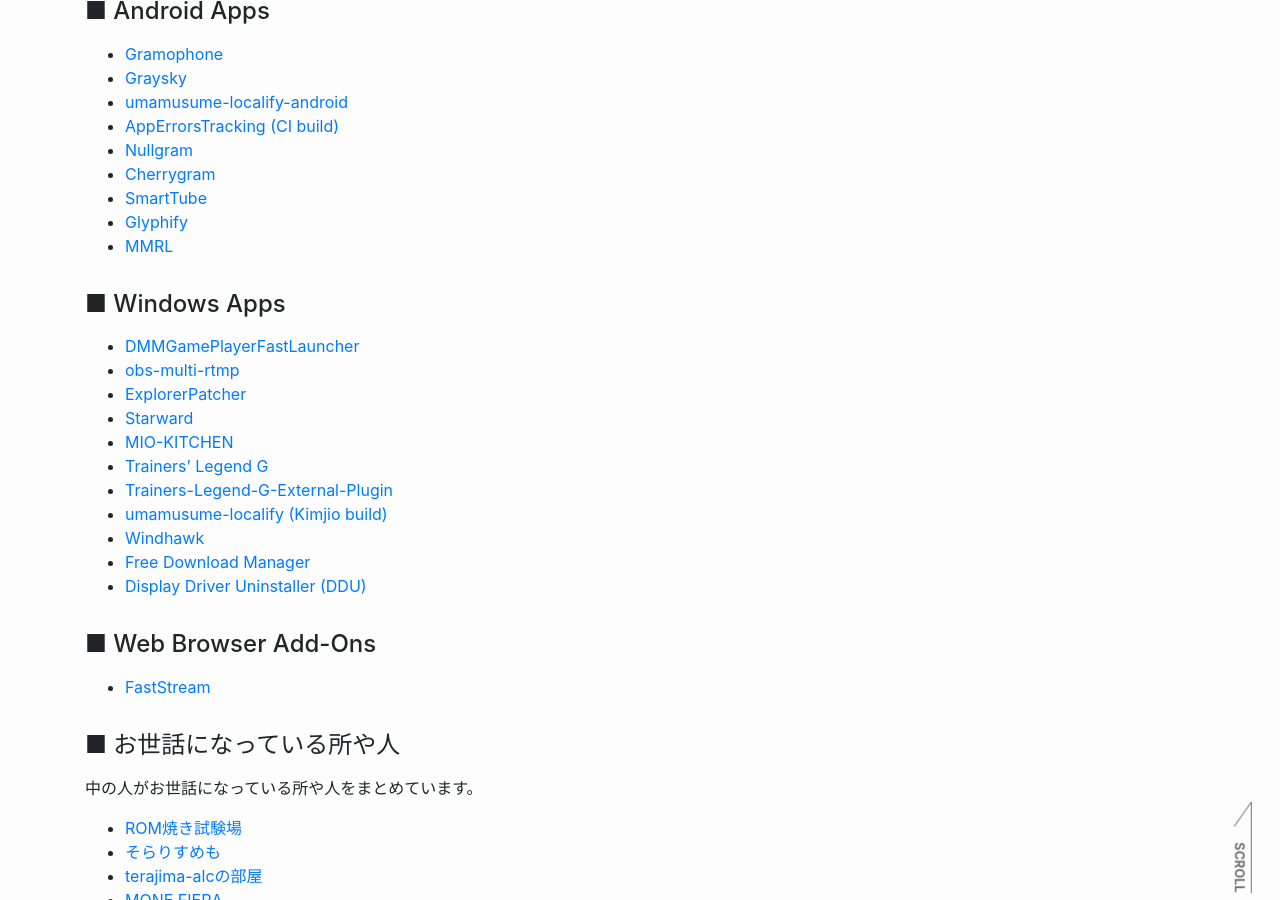
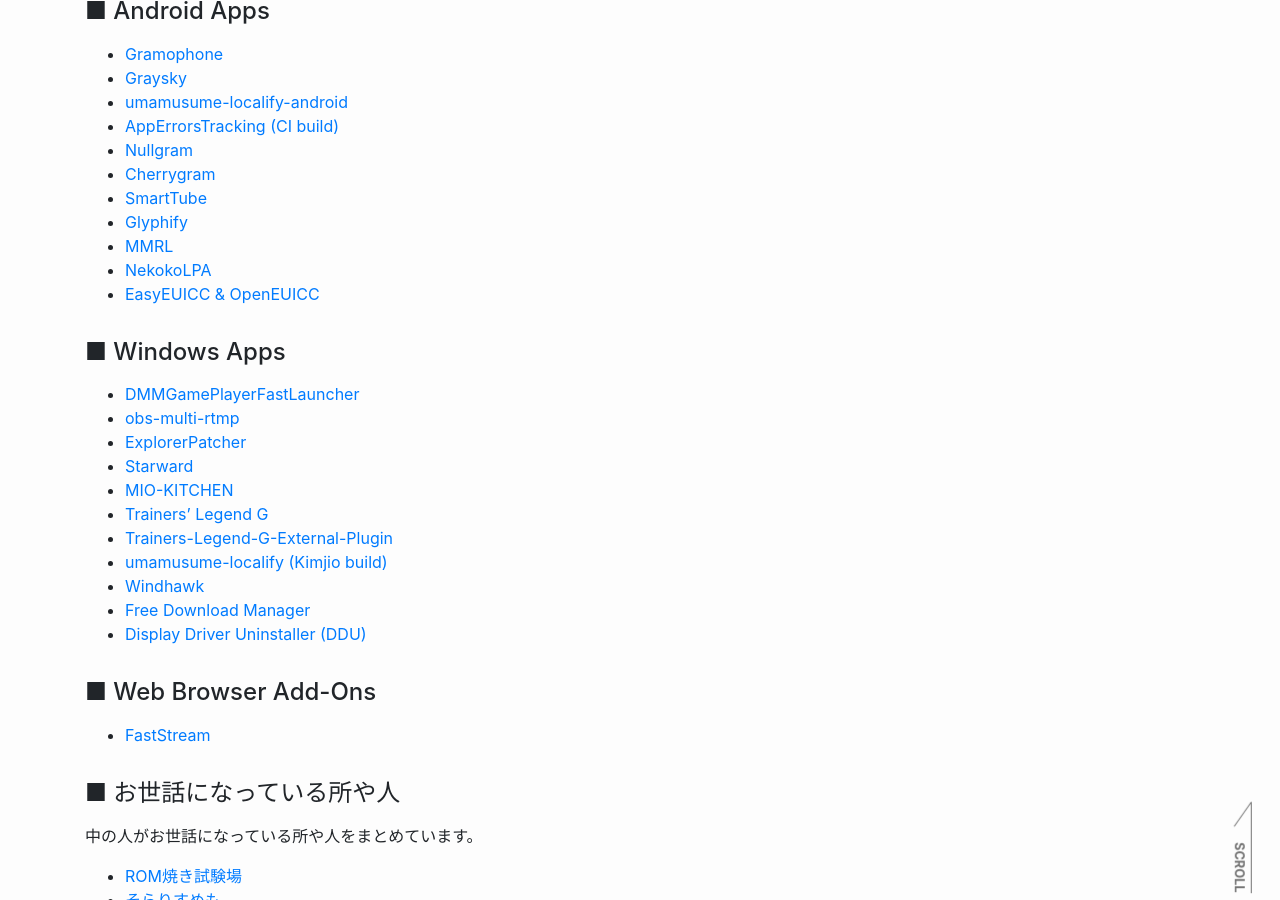
Before and after one commit to reindex-ot/reindex-ot.github.io, a Jekyll site: the page built from link.md, in a window 1280 px wide and 900 px high, scrolled down 438 px. Built offline with Jekyll 4.4.1, drawn with Linux system fonts in a browser that asks for light colours.

Commit message:
Update link.md
Signed-off-by: Re*Index. (ot_inc) <32851879+reindex-ot@users.noreply.github.com>

```diff
--- a/link.md
+++ b/link.md
@@ -26,6 +26,8 @@ permalink: /link/
 - [SmartTube](https://smarttubeapp.github.io/)
 - [Glyphify](https://github.com/Fr4nKB/Glyphify/)
 - [MMRL](https://github.com/DerGoogler/MMRL/)
+- [NekokoLPA](https://github.com/iebb/NekokoLPA)
+- [EasyEUICC & OpenEUICC](https://gitea.angry.im/PeterCxy/OpenEUICC)
 
 #### ■ Windows Apps
 
```
